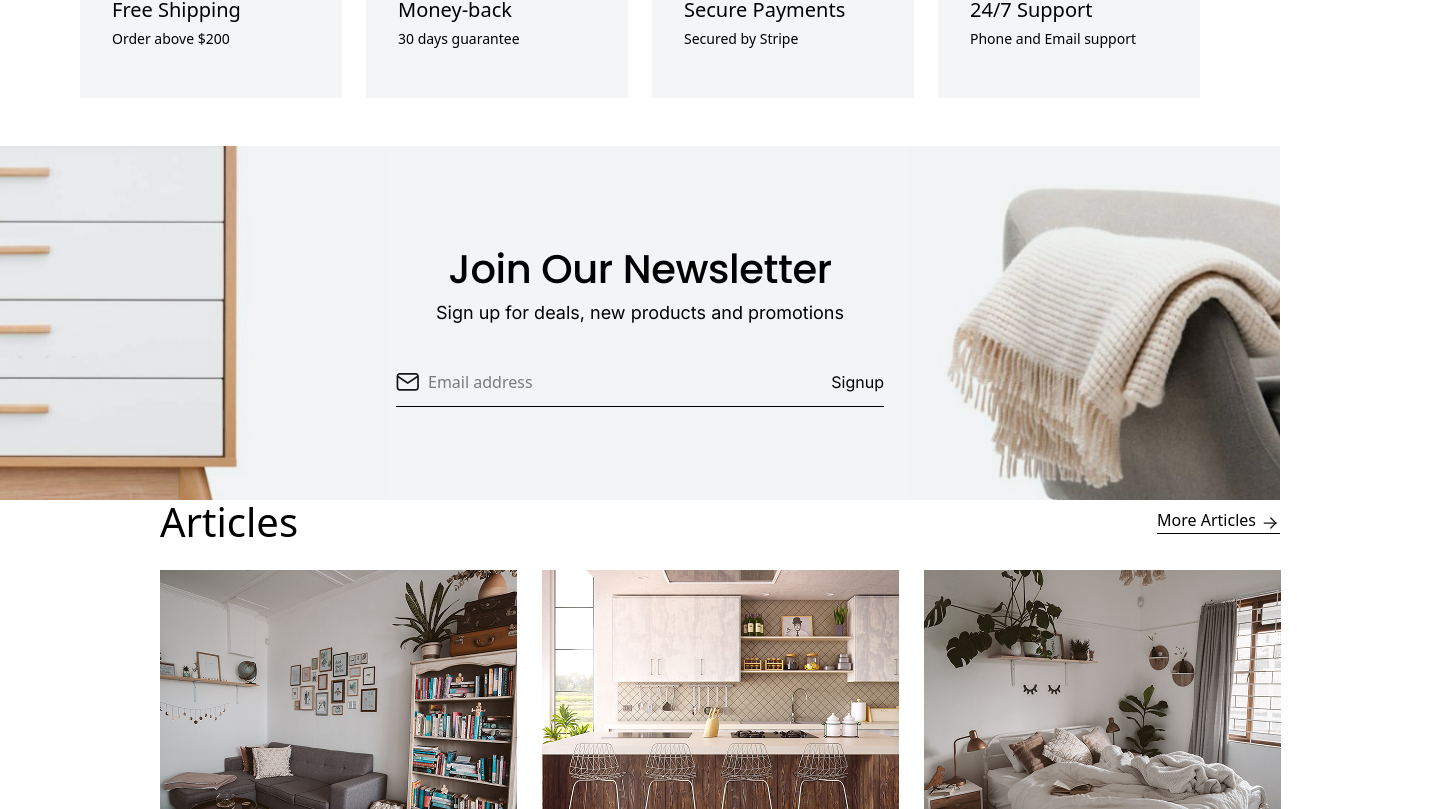
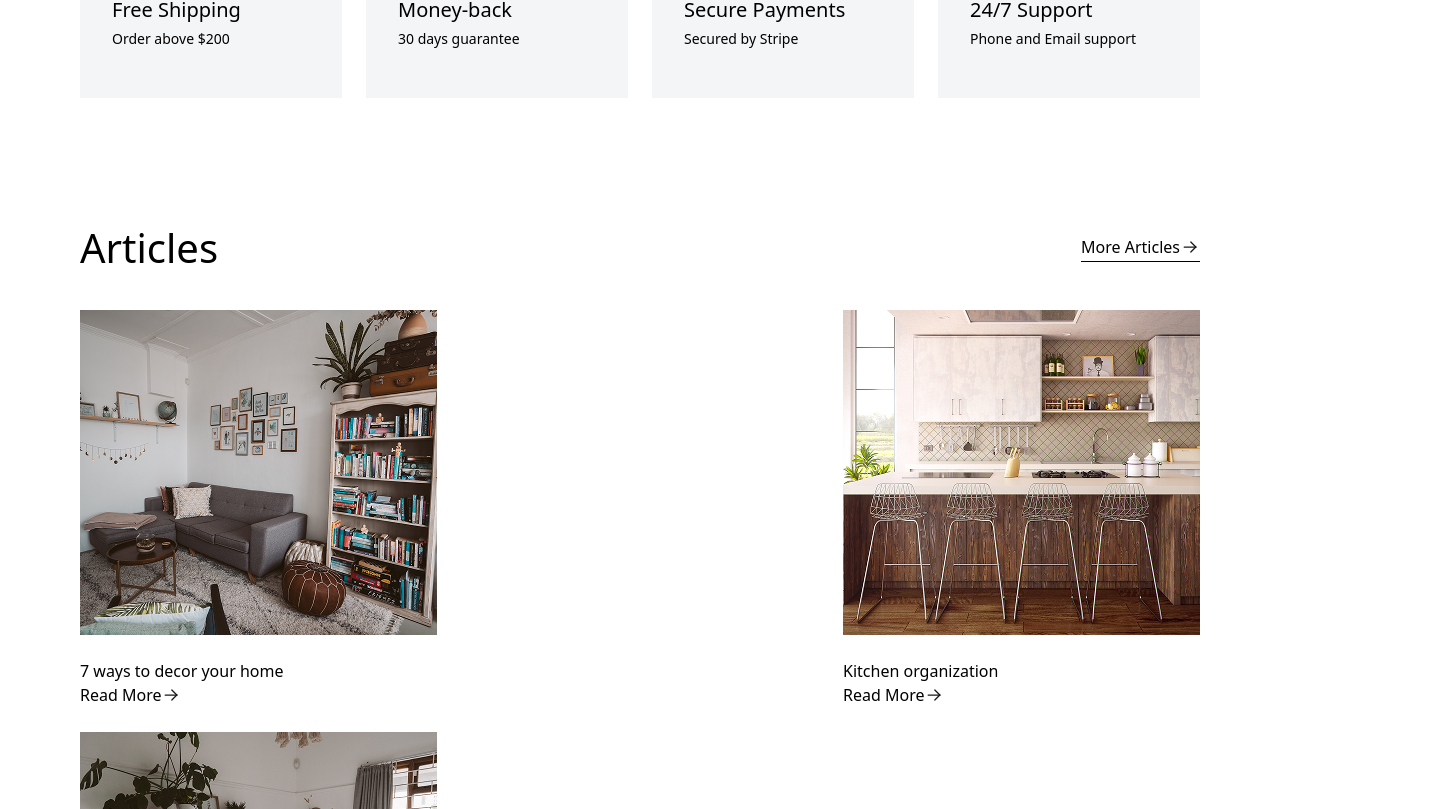
Before and after one commit to FullStack-Bootcamp-N14/uz-luxury-furniture, a React (Vite) app: page / in a window 1280 px wide. Shown: the part 2471-3280 px from the top of the page, 1440 px wide, since content can reach past the window. Built offline with nearby package versions, Linux system fonts and the light colour scheme.

Commit message:
Just Commit

```diff
--- a/src/pages/Articles/article.css
+++ b/src/pages/Articles/article.css
@@ -1,4 +1,4 @@
-@media screen  and (max-width:375px) {
+/* @media screen  and (max-width:375px) {
     .article{
         width: 375px;
         height: 1277px;
@@ -9,4 +9,4 @@
        display: block;
        padding-left: 8px;
     }
-}
+} */
--- a/src/pages/Articles/article.jsx
+++ b/src/pages/Articles/article.jsx
@@ -2,22 +2,22 @@ import React from 'react'
 import { ArticleTitle } from './components/Articletitle/ArticleTitle'
 import { ArticleCard } from './components/ArticleCard/articleCard'
 import { ArticleData } from './components/Datas/articledatas'
-import Navigate from "@/assets/svg/navigate.svg";
 import "./article.css"
 
 export const Article = () => {
   return (
     <>
-      <section className=' w-[1440px] h-[657px] article'>
-        <ArticleTitle title={"Articles"} info={"More Articles"} children={Navigate}>
-        <img src={Navigate} alt="Img" />
-        </ArticleTitle>
-        <div className=' flex items-center justify-between pt-[40px] w-[1121px] h-[413px] gap-[25px] mr-[auto] ml-[auto] articlecard'>
-          {ArticleData.map((item) => (
-            <ArticleCard key={item.id} title={item.title} subtitle={item.subtitle} img={item.img} navigate={item.navigate} />
-          ))}
+      <section className='py-[80px]'>
+        <div className='container'>
+          <ArticleTitle title={"Articles"} info={"More Articles"} >
+          </ArticleTitle>
+          <div className='flex flex-wrap items-center justify-between pt-[40px] gap-[25px]'>
+            {ArticleData.map((item) => (
+              < ArticleCard key={item.id} title={item.title} subtitle={item.subtitle} img={item.img} navigate={item.navigate} />
+            ))}
+          </div>
         </div>
-      </section>
+      </section >
     </>
   )
 }
--- a/src/pages/Articles/components/ArticleCard/articleCard.jsx
+++ b/src/pages/Articles/components/ArticleCard/articleCard.jsx
@@ -4,16 +4,16 @@ export const ArticleCard = ({ title, img, subtitle,navigate }) => {
   return (
     <div>
       <div>
-        <div className=' w-[357px] h-[325px] overflow-hidden'>
+        <div>
           <img src={img} alt="Img" />
         </div>
         <div className=' pt-[24px]'>
-          <div className=' w-[352px] h-[28px]'>
+          <div>
             <h3>{title}</h3>
           </div>
           <div className="flex items-center">
             <p>{subtitle}</p>
-            <div className='pt-[2px]'>
+            <div >
               <img src={navigate} alt="Img" />
             </div>
           </div>
--- a/src/pages/Articles/components/Articletitle/ArticleTitle.jsx
+++ b/src/pages/Articles/components/Articletitle/ArticleTitle.jsx
@@ -1,17 +1,18 @@
-import "./articletitle.css"
+import Navigate from "@/assets/svg/navigate.svg";
 
-export const ArticleTitle = ({title,info,children}) => {
+export const ArticleTitle = ({ title, info }) => {
   return (
-    <div className="article_title">
-      <div className="container">
-        <div className="flex justify-between items-center ">
-          <h2 className=" font-medium text-[34px] leading-[112%] text-[#000] w-[125px] xl:text-[40px] xl:leading-[110%] title_text">
-            {title}
-          </h2>
-          <p className=" items-end gap-[4px] font-medium text-[16px] leading-[145%] border-b-1 flex">
-            {info} {children}
-          </p>
-        </div>
+    <div className="flex justify-between items-center">
+      <div>
+        <h2 className="font-medium text-[40px] leading-[110%] spacing-[-0.01em]">
+          {title}
+        </h2>
+      </div>
+      <div className="flex items-center border-b">
+        <p className="font-medium text-[16px] leading-[175%] spacing-[-0.03em]">
+          {info}
+        </p>
+        <img src={Navigate} alt="" />
       </div>
     </div>
   );
--- a/src/pages/Articles/components/Articletitle/articletitle.css
+++ /dev/null
@@ -1,15 +0,0 @@
-
-
-@media screen and (max-width:375px) {
-    .article_title{
-        width:311px;
-        height: 38px;
-        border-color: brown;
-        border:2px solid red;
-        display: flex;
-        align-items: center;
-        justify-content: space-between;
-    }
-
-
-}
--- a/src/pages/Home/HomePage.jsx
+++ b/src/pages/Home/HomePage.jsx
@@ -12,8 +12,8 @@ const HomePage = () => {
       <ServiceGrid />
       <Arrivals />
       <Info />
+      <Article />
       <Contact />
-      <Article />
     </main>
   );
 };
```
